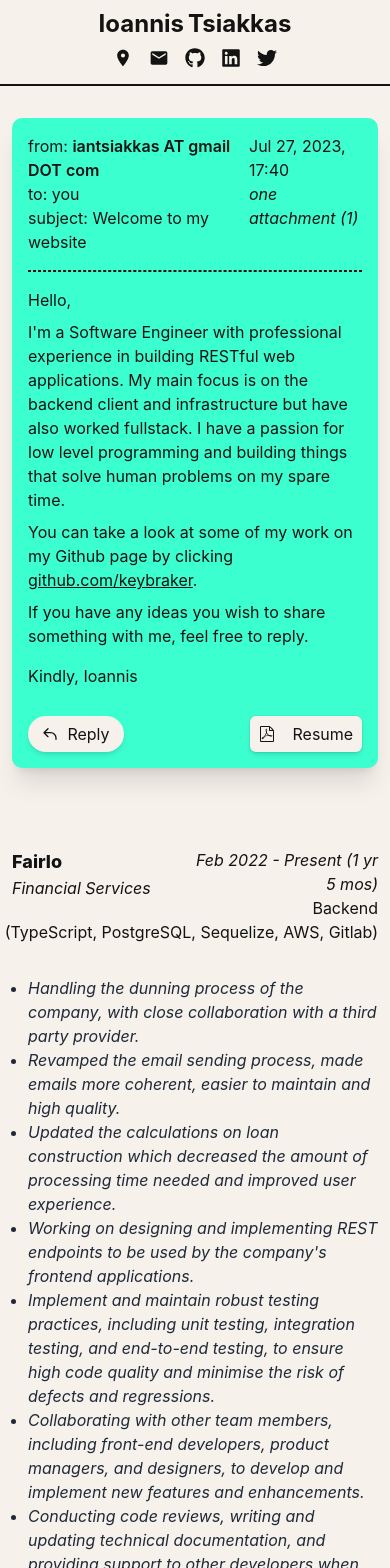
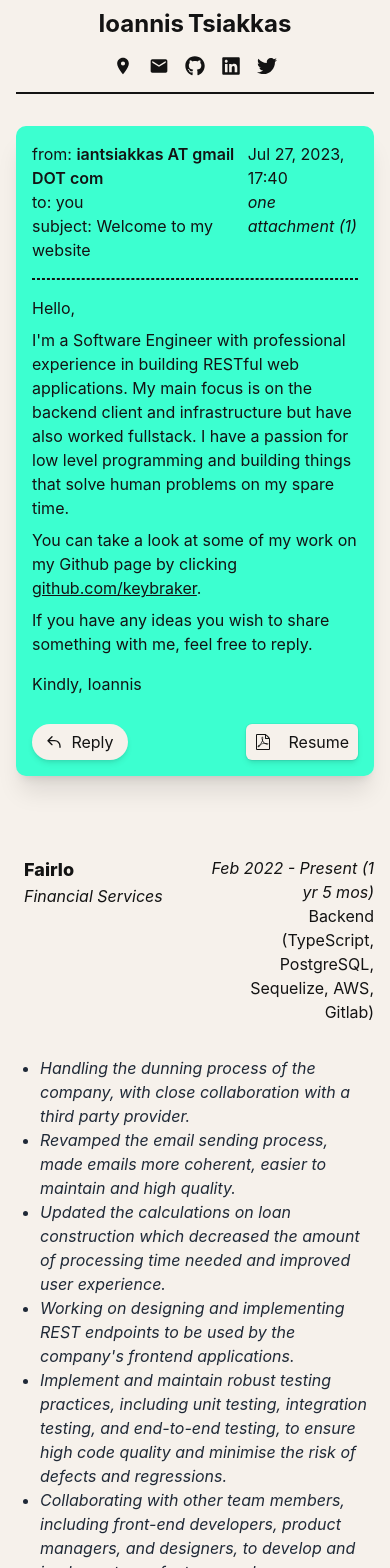
Before and after one commit to keybraker/keybraker.github.io, a Next.js app: page / in a window 390 px wide. Shown: the top 1568 px of the page. Built offline with nearby package versions, Linux system fonts and the light colour scheme.

Commit message:
Minor design updates

```diff
--- a/src/abilities/footer.tsx
+++ b/src/abilities/footer.tsx
@@ -13,12 +13,13 @@ export default function Footer() {
         <Image
           src={signature}
           alt="signature"
-          width={84}
+          width={148}
+          height={84}
           className="subpixel-antialiased bg-tsiakkas-electric-orange dark:bg-tsiakkas-electric-yellow transform rotate-3"
         />
         <a rel="noopener noreferrer" target="_blank" href={repo}>
           <div className="flex flex-wrap gap-2 hover:underline text-tsiakkas-dark dark:text-tsiakkas-light text-sm">
-            Designed and created by me<br></br>using NextJS and Tailwind @keybraker.github.io
+            Designed and created by me<br></br>@keybraker.github.io
           </div>
         </a>
       </div>
--- a/src/abilities/header.tsx
+++ b/src/abilities/header.tsx
@@ -13,7 +13,7 @@ const linkedin = "https://www.linkedin.com/in/" + "itsiakkas";
 
 function AboutPageInner() {
   return (
-    <div className="flex-start flex flex-row items-center justify-around gap-4 align-baseline text-tsiakkas-dark dark:text-tsiakkas-light">
+    <div className="flex flex-row items-center justify-between xs:justify-around gap-4 align-baseline text-tsiakkas-dark dark:text-tsiakkas-light">
       <a
         aria-label="By clicking you will be taken to Maps"
         rel="noopener noreferrer"
@@ -60,8 +60,11 @@ function AboutPageInner() {
 
 export default function Header() {
   return (
-    <header className="sticky top-0 z-10 border-b-2 border-tsiakkas-dark dark:border-tsiakkas-light flex flex-col justify-center place-self-center max-w-[560px] eq:max-w-[1320px] w-full">
-      <div className="flex flex-col items-center justify-between gap-2 px-4 pt-2 pb-4 bg-tsiakkas-light dark:bg-tsiakkas-dark xs:py-4 xs:flex-row sm:items-stretch">
+    <header className="sticky top-0 z-10 flex flex-col justify-center place-self-center max-w-[560px] eq:max-w-[1320px] w-full px-4 eq:px-0">
+      <div className="
+        flex flex-col items-center justify-between gap-4 px-4 pt-2 pb-4 bg-tsiakkas-light dark:bg-tsiakkas-dark xs:py-4 xs:flex-row sm:items-stretch
+        border-b-2 border-tsiakkas-dark dark:border-tsiakkas-light
+      ">
         <Link href="/">
           <h1 className="flex flex-col self-center text-center gap-1 font-helvetica text-2xl font-bold leading-100 text-tsiakkas-dark dark:text-tsiakkas-light tn:flex-row xs:gap-2">
             <span>Ioannis</span>
--- a/src/components/showcaseListings.tsx
+++ b/src/components/showcaseListings.tsx
@@ -34,7 +34,7 @@ function ShowcaseListing({
             ></div>
             {showcase?.technologies ? (
               <div
-                className="content text-md whitespace-nowrap"
+                className="content text-md eq:whitespace-nowrap"
                 dangerouslySetInnerHTML={{
                   __html: `(${showcase.technologies.join(", ")})`,
                 }}
@@ -65,7 +65,7 @@ export function ShowcaseListings({ showcases }: { showcases: ShowcaseType[] }) {
     <>
       {showcases.map((showcase, i) => {
         return (
-          <div key={i}>
+          <div key={i} className="ml-2">
             <ShowcaseListing
               showcase={showcase}
               last={i + 1 === showcases.length}
--- a/src/functions/getMonthsBetween.ts
+++ b/src/functions/getMonthsBetween.ts
@@ -9,7 +9,7 @@ export function getPeriodBetween(date1: Date, date2: Date): string {
 
     let result = '';
     if (years > 0) {
-        result += years === 1 ? `${years} yr ` : `${years} yrs `;
+        result += years === 1 ? `${years} yr ` : `${years} yrs`;
     }
 
     if (months > 0) {
--- a/src/pages/index.tsx
+++ b/src/pages/index.tsx
@@ -112,7 +112,7 @@ export default function Home() {
 
           <Header />
 
-          <div className="flex flex-row flex-wrap gap-8 justify-center eq:mx-auto w-full max-w-[560px] eq:max-w-[1320px] my-8 px-3 eq:px-0 text-tsiakkas-dark dark:text-tsiakkas-light">
+          <div className="flex flex-row flex-wrap gap-8 justify-center eq:mx-auto w-full max-w-[560px] eq:max-w-[1320px] my-8 px-4 sm:px-6 eq:px-0 text-tsiakkas-dark dark:text-tsiakkas-light">
             <Email />
 
             <div className="flex flex-col gap-16 eq:gap-48 mb-32">
```
